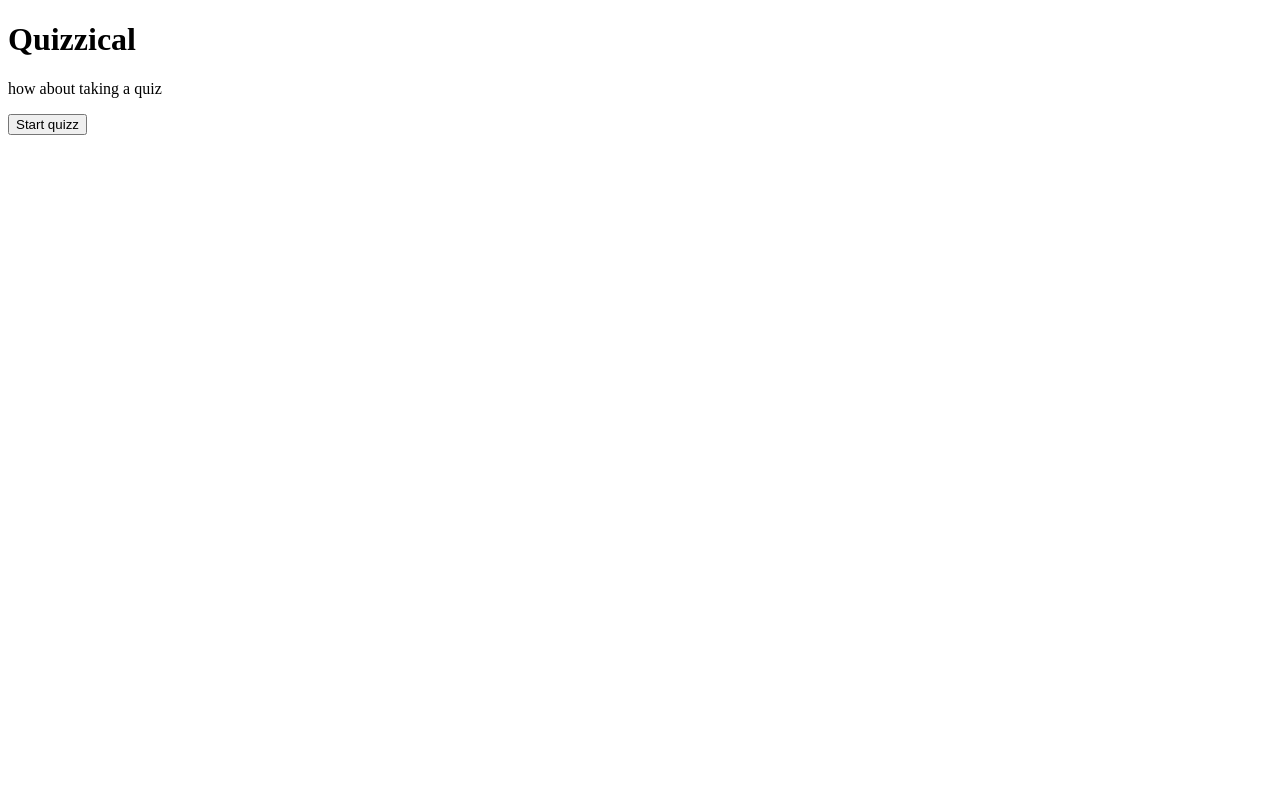
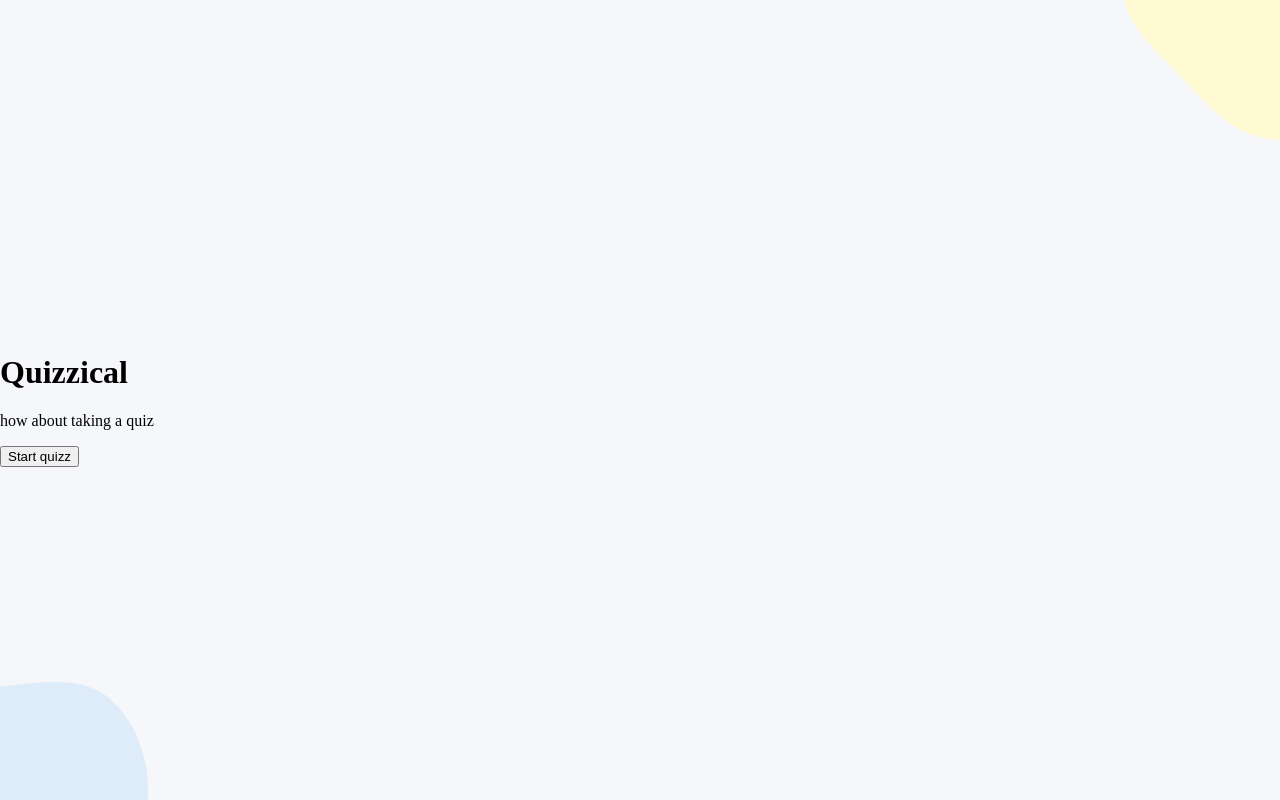
Before and after one commit to Kb739/Quizz, a React (Create React App) app: page / in a window 1280 px wide. Built offline with nearby package versions, Linux system fonts and the light colour scheme.

Commit message:
Add style to main in App component
main is container for every other custom component in App.

```diff
--- a/src/App.js
+++ b/src/App.js
@@ -1,10 +1,14 @@
 import React from 'react'
-
+import './style.css'
 import Home from './components/Home'
 
 function App() {
     return (
-        <Home />
+        <main>
+            <img className='blob-2' src={require('./images/blob 5.png')} alt='blob' />
+            <img className='blob-1' src={require('./images/blob 1.png')} alt='blob' />
+            <Home />
+        </main>
     )
 }
 export default App;
--- /dev/null
+++ b/src/style.css
@@ -0,0 +1,27 @@
+* {
+    box-sizing: border-box;
+}
+
+body {
+    margin: 0;
+}
+
+main {
+    background-color: #F5F7FB;
+    height: 100vh;
+    display: flex;
+    flex-direction: column;
+    justify-content: center;
+}
+
+.blob-2 {
+    position: fixed;
+    bottom: 0;
+    left: 0
+}
+
+.blob-1 {
+    position: fixed;
+    top: 0;
+    right: 0;
+}
```
Also changed, not shown: src/images/blob 1.png (added), src/images/blob 5.png (added).
